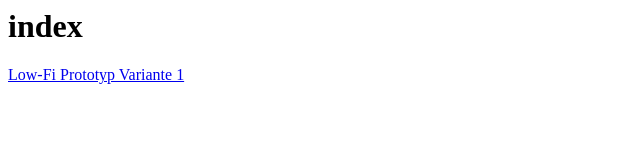
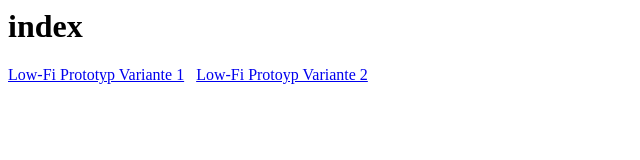
Before and after one commit to UEHSFL2018/Usability-Project-2018, a plain HTML site: page index.html in a window 1280 px wide. Shown: the whole page, without its empty margins (0-640 px from the left). Drawn offline with Linux system fonts and the light colour scheme.

Commit message:
attempt to fix index.html
attempts were made, "'s have been forgotten

```diff
--- a/index.html
+++ b/index.html
@@ -1,6 +1,8 @@
 <h1>index</h1>
 
-<p>
-         <a href="v0_2/home.html">Low-Fi Prototyp Variante 1</a> &nbsp;
-         <a href="v0_2/home__1_.html>Low-Fi Protoyp Variante 2</a>
-</p>
+<body>
+         <p>
+                  <a href="v0_2/home.html">Low-Fi Prototyp Variante 1</a> &nbsp;
+                  <a href="v0_2/home__1_.html">Low-Fi Protoyp Variante 2</a>
+         </p>
+</body>
```
